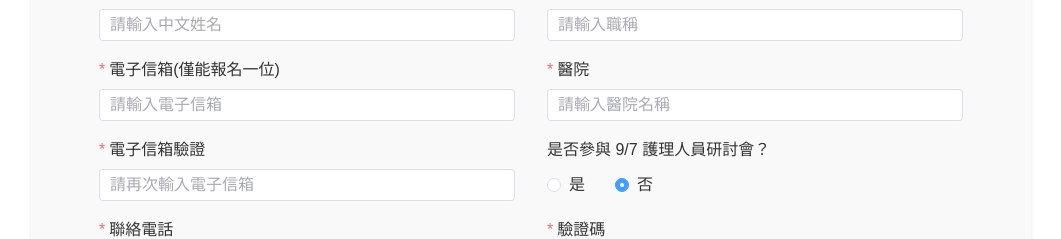
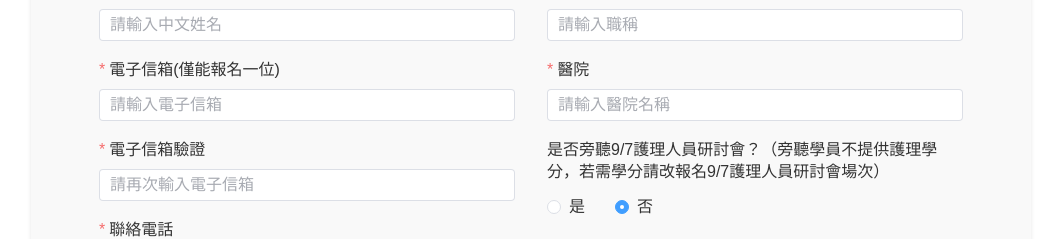
Before and after one commit to Yayufan/Nuxt3_DTCSS, a Nuxt app: page / in a window 1280 px wide. Shown: the part 780-1019 px from the top of the page, without its empty margins (109-1170 px from the left). Built offline with nearby package versions, Linux system fonts and the light colour scheme; no server answers.

Commit message:
Update index.vue

```diff
--- a/pages/index.vue
+++ b/pages/index.vue
@@ -99,7 +99,7 @@
                                     </el-radio-group>
                                 </el-form-item>
 
-                                <el-form-item v-else label="是否參與 9/7 護理人員研討會？" prop="categoryExtra">
+                                <el-form-item v-else label="是否旁聽9/7護理人員研討會？（旁聽學員不提供護理學分，若需學分請改報名9/7護理人員研討會場次）" prop="categoryExtra">
                                     <el-radio-group v-model="formData.categoryExtra">
                                         <el-radio value="是">是</el-radio>
                                         <el-radio value="否">否</el-radio>
```
